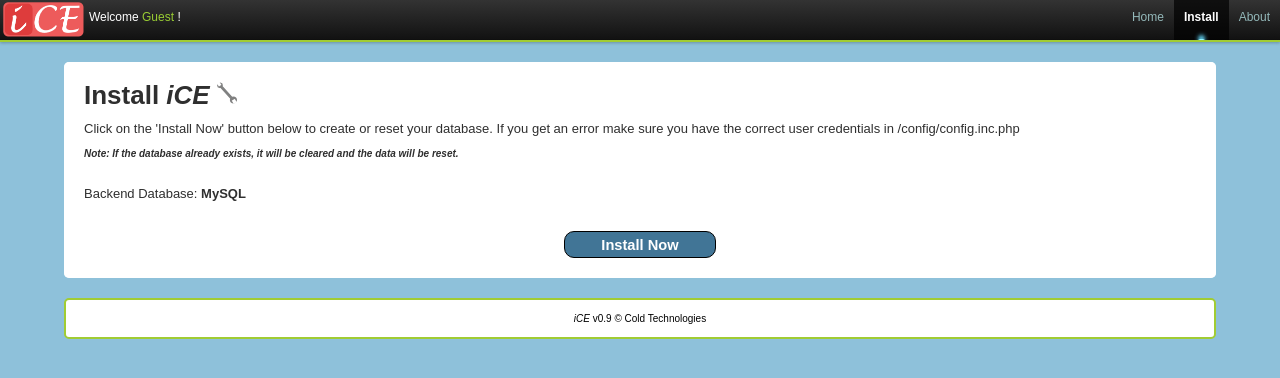
After one commit to avinashjoshi/ice, a PHP site: page /install/index.php in a window 1280 px wide. The commit adds this page. Shown: the top 378 px of the page. Run offline with PHP 8.4, Linux system fonts and the light colour scheme; the visitor is signed in with stand-in values (Sample User, id 1).

Commit message:
Next push

```diff
--- a/config/config.inc.php
+++ b/config/config.inc.php
@@ -11,12 +11,27 @@
  *
  */
 
-# DBM that will be used. MySQL is default
-# Will try to provide support for other databases in the future
-
+/*
+ * DBM that will be used. MySQL is default
+ * I have added this line to fix a few database
+ * functionalities in functions.inc.php
+ */
 $DBMS = 'MySQL';
 
-# Database variables
+/*
+ * The Universitiy logo must be in core/theming/images
+ * You can comment the line containing $univLogoImg
+ * if you do not want a university logo
+ */
+$univLogoImg = 'utd_logo.jpg';
+
+/*
+ * Database variables
+ * db_server = database server
+ * db_database = database name used
+ * db_user = database username
+ * db_password = database password
+ */
 $_DBC = array();
 $_DBC[ 'db_server' ] = 'localhost';
 $_DBC[ 'db_database' ] = 'ice';
--- a/core/includes/DBMS/MySQL.php
+++ b/core/includes/DBMS/MySQL.php
@@ -44,7 +44,6 @@ if( !@mysql_select_db( $_DBC[ 'db_database' ] ) ) {
 	pageReload();
 }
 
-/*
 $create_tb = "CREATE TABLE users (user_id int(6) AUTO_INCREMENT,first_name varchar(15),last_name varchar(15), user varchar(20), password varchar(32), sec_key varchar(255) NOT NULL, follow text NOT NULL, isadmin int(1) DEFAULT '0' NOT NULL, avatar varchar(70), PRIMARY KEY (user_id)) ENGINE = InnoDB;";
 if( !mysql_query( $create_tb ) ){
 	messagePush( "Table could not be created<br />SQL: ".mysql_error() );
@@ -64,8 +63,9 @@ if( !mysql_query( $insert ) ){
 			        pageReload();
 }
 messagePush( "Data inserted into 'users' table." );
- */
 
 //Setup complete and successful
 messagePush( "Setup successful!" );
+messagePush( "<b>Please delete the \"install\" directory.</b>" );
 pageReload();
+?>
--- a/core/includes/functions.inc.php
+++ b/core/includes/functions.inc.php
@@ -11,56 +11,54 @@
  *
  */
 
-define( 'WEB_PAGE_TO_ROOT', '../../' );
-require_once WEB_PAGE_TO_ROOT.'core/theming/formatting.inc.php';
-
 /*
  * WEB_PAGE_TO_ROOT is used to define the PATH to application's root
  * This is defined in top of every page
  */
-if( !defined( 'WEB_PAGE_TO_ROOT' ) ) {
-    define( 'System error- WEB_PAGE_TO_ROOT undefined' );
+if (!defined ('WEB_PAGE_TO_ROOT')) {
+	die ('System error- WEB_PAGE_TO_ROOT undefined');
 	exit;
 }
 
+require_once WEB_PAGE_TO_ROOT.'core/theming/formatting.inc.php';
 // Starting a new session
-session_start();
+session_start ();
 
 // Include configs
 require_once WEB_PAGE_TO_ROOT . 'config/config.inc.php';
 
 // Declare the $html variable
-if(!isset($html)){
+if (!isset ($html)){
 	$html = "";
 }
 
 // iCE version
-function getVersion() {
+function getVersion () {
 	return '0.9';
 }
 
 //Software name
-function getSoftwareName() {
+function getSoftwareName () {
 	return 'iCE';
 }
 
 // Software release date
-function getReleaseDate() {
+function getReleaseDate () {
 	return 'May 01 2011';
 }
 
 // Start session functions --
-function &sessionGrab() {
-    if( !isset( $_SESSION[ 'iCE' ] ) ) {
-        $_SESSION[ 'iCE' ] = array();
+function &sessionGrab () {
+	if (!isset ($_SESSION['iCE'])) {
+		$_SESSION['iCE'] = array();
 	}
-    return $_SESSION[ 'iCE' ];
+	return $_SESSION['iCE'];
 }
 
-function pageStartup( $pActions ) {
-    if( in_array( 'authenticated', $pActions ) ) {
-        if( !isLoggedIn()){
-            redirectPage( WEB_PAGE_TO_ROOT.'login.php' );
+function pageStartup ($pActions) {
+	if (in_array ('authenticated', $pActions)) {
+		if (!isLoggedIn ()) {
+			redirectPage (WEB_PAGE_TO_ROOT.'login.php');
 		}
 	}
 	if( in_array( 'notauthenticated', $pActions ) ) {
@@ -147,6 +145,11 @@ function messagesRegPopAllToHtml() {
 // --END
 
 function getQuote() {
+	$quote = 'Welcome <font color="#99cc33">Guest</font> !';
+	return $quote;
+}
+
+function getQuoteOld() {
 	$link = WEB_PAGE_TO_ROOT . 'about.php';
 	$link = "<a href=\"$link\" style=\"color: #99cc33;\">Read More</a>";
 	$quote = "<font color=\"#99cc33\"><i>".getSoftwareName()."</i></font> makes life of a course instructor easier by providing a web interface to provide feedback regarding their course. ({$link})";
@@ -209,23 +212,61 @@ else {
 	$DBMS_errorFunc = '';
 }
 $DBMS_connError = '<div align="center">
-    <img src="'.WEB_PAGE_TO_ROOT.'ice/images/logo.png">
-    <pre>Unable to connect to the database.<br>'.$DBMS_errorFunc.'<br /><br /></pre>
-    Click <a href="'.WEB_PAGE_TO_ROOT.'setup.php">here</a> to setup the database.
+	<img src="'.WEB_PAGE_TO_ROOT.'core/theming/images/logo.png">
+	<pre style="font-size: 16px;">Oops! Looks like you do not have a database setup yet!<br /></pre>
+	<pre style="font-size: 16px;">Click <a href="'.WEB_PAGE_TO_ROOT.'install/index.php">here</a> to setup the database.</pre>
+	<pre>[Unable to connect to the database: '. mysql_error() .']<br /></pre>
 	</div>';
 
+$DBMS_tablesError = '<div align="center">
+	<img src="'.WEB_PAGE_TO_ROOT.'core/theming/images/logo.png">
+	<pre style="font-size: 16px;">Oops! Looks like there is some problem with your installation!<br /></pre>
+	<pre style="font-size: 16px;">Click <a href="'.WEB_PAGE_TO_ROOT.'install/index.php">here</a> to setup the database.</pre>
+	<pre>[Unable to connect to the database: '. mysql_error() .']<br /></pre>
+	</div>';
+
+function databaseCheck() {
+	global $_DBC;
+	global $DBMS_tablesError;
+	$flag = true;
+	$listTables = array('users', 'users');
+
+	$qry = "SHOW TABLES FROM {$_DBC['db_database']}";
+	$result = @mysql_query($qry) or die('<pre>' . mysql_error() . '</pre>' );
+
+	if( $result && mysql_num_rows( $result ) == 0 ) {
+		echo "<title>Oops!</title>";
+		die ($DBMS_tablesError);
+	}
+
+	$tables = array();
+	while ($row = mysql_fetch_row($result)) {
+		$tables[] = $row[0];
+	}
+
+	foreach ($listTables as $list) {
+		if (!in_array($list, $tables)) {
+			$flag = false;
+		}
+	}
+
+	if ($flag == false)
+		die ($DBMS_tablesError);
+}
+
 function databaseConnect() {
-    global $_DB;
+	global $_DBC;
 	global $DBMS;
 	global $DBMS_connError;
 	if ($DBMS == 'MySQL') {
-        if( !@mysql_connect( $_DB[ 'db_server' ], $_DB[ 'db_user' ], $_DB[ 'db_password' ] )
-            || !@mysql_select_db( $_DB[ 'db_database' ] ) ) {
+		if( !@mysql_connect( $_DBC[ 'db_server' ], $_DBC[ 'db_user' ], $_DBC[ 'db_password' ] )
+			|| !@mysql_select_db( $_DBC[ 'db_database' ] ) ) {
+				echo "<title>Oops!</title>";
 				die( $DBMS_connError );
 			}
 	}
+	databaseCheck();
 }
-
 // -- END
 
 ?>
--- a/core/theming/css/main.css
+++ b/core/theming/css/main.css
@@ -173,11 +173,11 @@ img.header_img {
 div#quote {
 	height: 40px;
 	margin-left: 5px;
-  padding-top: 5px;
+	padding-top: 10px;
 	float: left;
 	color: #fff;
 	width: 420px;
-  vertical-align:middle;
+	vertical-align: middle;
 }
 
 div#system_info {
@@ -193,7 +193,7 @@ div#main_body {
 	padding-top: 20px;
 	padding-bottom: 10px;
 	font-size: 13px;
-	min-height: 300px;
+	padding-bottom: 20px;
 }
 
 
--- a/core/theming/formatting.inc.php
+++ b/core/theming/formatting.inc.php
@@ -1,4 +1,15 @@
 <?php
+
+/*
+ * Interactive Course Evaluation (iCE) makes life of a course instructor easier
+ * by providing a web interface to provide feedback regarding their course.
+ * This is done as a part of project for CS 6360: Database Design (Fall 2011)
+ *
+ * License for this project is defined in README
+ *
+ * Creator: Avinash Joshi <axj107420@utdallas.edu>
+ *
+ */
 
 function &pageNewGrab() {
 	$returnArray = array(
@@ -136,11 +147,15 @@ function noLoginHtmlEcho( $pPage, $right ) {
 	$homepage = WEB_PAGE_TO_ROOT . 'index.php';
 
 	$pmenuBlocks = array();
-	$pmenuBlocks[] = array( 'id' => 'home', 'name' => 'Home', 'url' => 'home.php' );
+	if ($pPage['page_id'] == "install") {
+		$pmenuBlocks[] = array( 'id' => 'home', 'name' => 'Home', 'url' => 'index.php' );
+		$pmenuBlocks[] = array( 'id' => 'install', 'name' => 'Install', 'url' => 'install/index.php' );
+		$pmenuBlocks[] = array( 'id' => 'about', 'name' => 'About', 'url' => 'about.php' );
+	} else {
+		$pmenuBlocks[] = array( 'id' => 'home', 'name' => 'Home', 'url' => 'index.php' );
 		$pmenuBlocks[] = array( 'id' => 'login', 'name' => 'Login', 'url' => 'login.php' );
 		$pmenuBlocks[] = array( 'id' => 'about', 'name' => 'About', 'url' => 'about.php' );
-	if ($pPage['page_id'] == "setup")
-	$pmenuBlocks[] = array( 'id' => 'setup', 'name' => 'Setup', 'url' => 'setup.php' );
+	}
 	$primaryMenuHtml = '';
 	$pmenuBlockHtml = '';
 	foreach( $pmenuBlocks as $pmenuItem ) {
--- /dev/null
+++ b/install/index.php
@@ -0,0 +1,58 @@
+<?php
+
+/*
+ * Interactive Course Evaluation (iCE) makes life of a course instructor easier
+ * by providing a web interface to provide feedback regarding their course.
+ * This is done as a part of project for CS 6360: Database Design (Fall 2011)
+ *
+ * License for this project is defined in README
+ *
+ * Creator: Avinash Joshi <axj107420@utdallas.edu>
+ *
+ */
+
+define( 'WEB_PAGE_TO_ROOT', '../' );
+require_once WEB_PAGE_TO_ROOT.'core/includes/functions.inc.php';
+
+$page = pageNewGrab();
+$page[ 'title' ] .= $page[ 'title_separator' ].'Install';
+$page[ 'page_id' ] = 'install';
+
+if( isset( $_POST[ 'create_db' ] ) ) {
+
+	if ($DBMS == 'MySQL') {
+		include_once WEB_PAGE_TO_ROOT.'core/includes/DBMS/MySQL.php';
+	}
+	else {
+		messagePush( "ERROR: Invalid database selected. Please review the config file syntax." );
+		pageReload();
+	}
+
+}
+
+$page[ 'body' ] .= "
+	<div class=\"body_padded\">
+	<h1>Install <i>". getSoftwareName() ."</i> <img src=\"".WEB_PAGE_TO_ROOT."core/theming/images/spanner.png\"></h1>
+
+	Click on the 'Install Now' button below to create or reset your database. If you get an error make sure you have the correct user credentials in /config/config.inc.php
+
+	<p><i><b>Note: If the database already exists, it will be cleared and the data will be reset.</b></i></p>
+	<br />
+	Backend Database: <b>".$DBMS."</b>
+	<br /><br /><br />
+	<div class=\"join\">
+	<form action=\"\" method=\"post\">
+	<input name=\"create_db\" type=\"submit\" value=\"Install Now\">
+	</form>
+	</div>
+	</div>
+	";
+
+$right = "";
+
+if (isLoggedIn())
+	htmlEcho( $page );
+else
+	noLoginHtmlEcho( $page, $right );
+
+?>
```
Also changed, not shown: about.php (added, +35 -0 lines), index.php (added, +70 -0 lines), login.php (added, +84 -0 lines), core/theming/images/utd_logo.jpg (added). Lines whose indentation alone changed are shown as unchanged.
